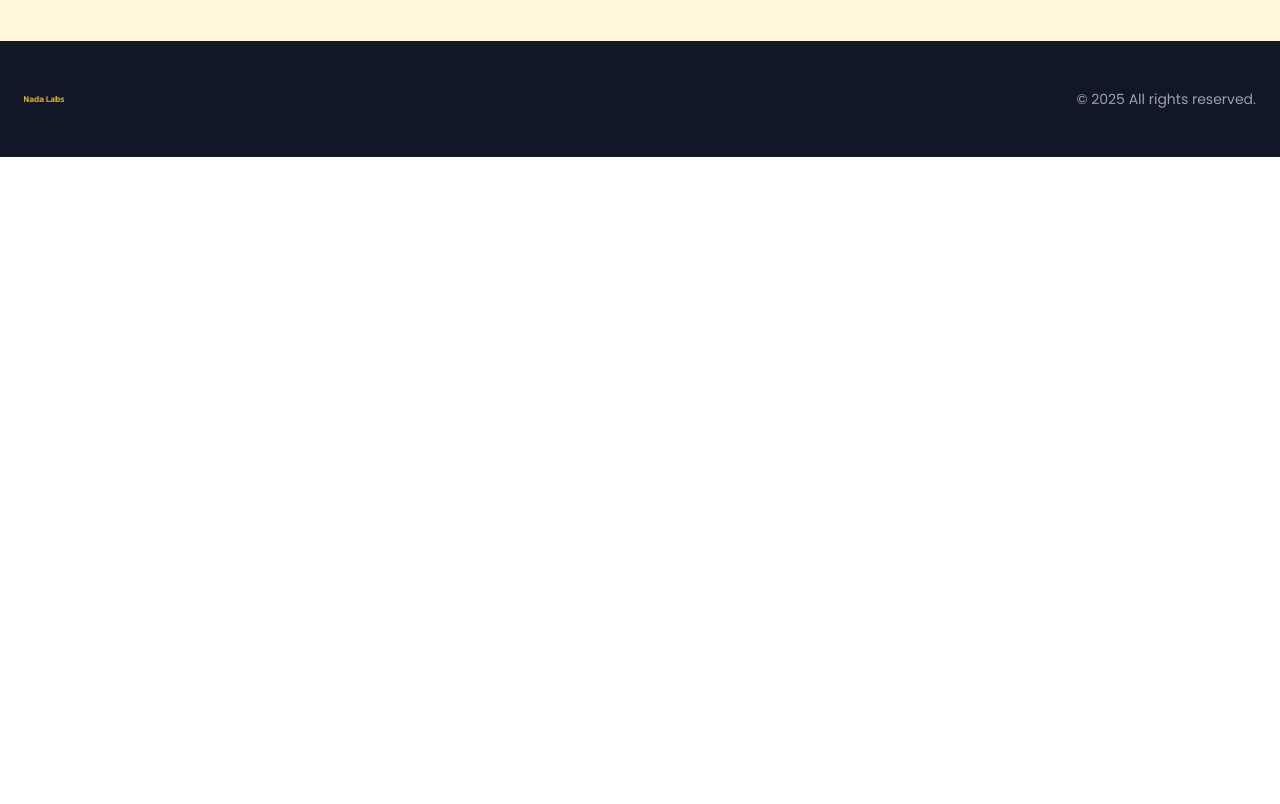
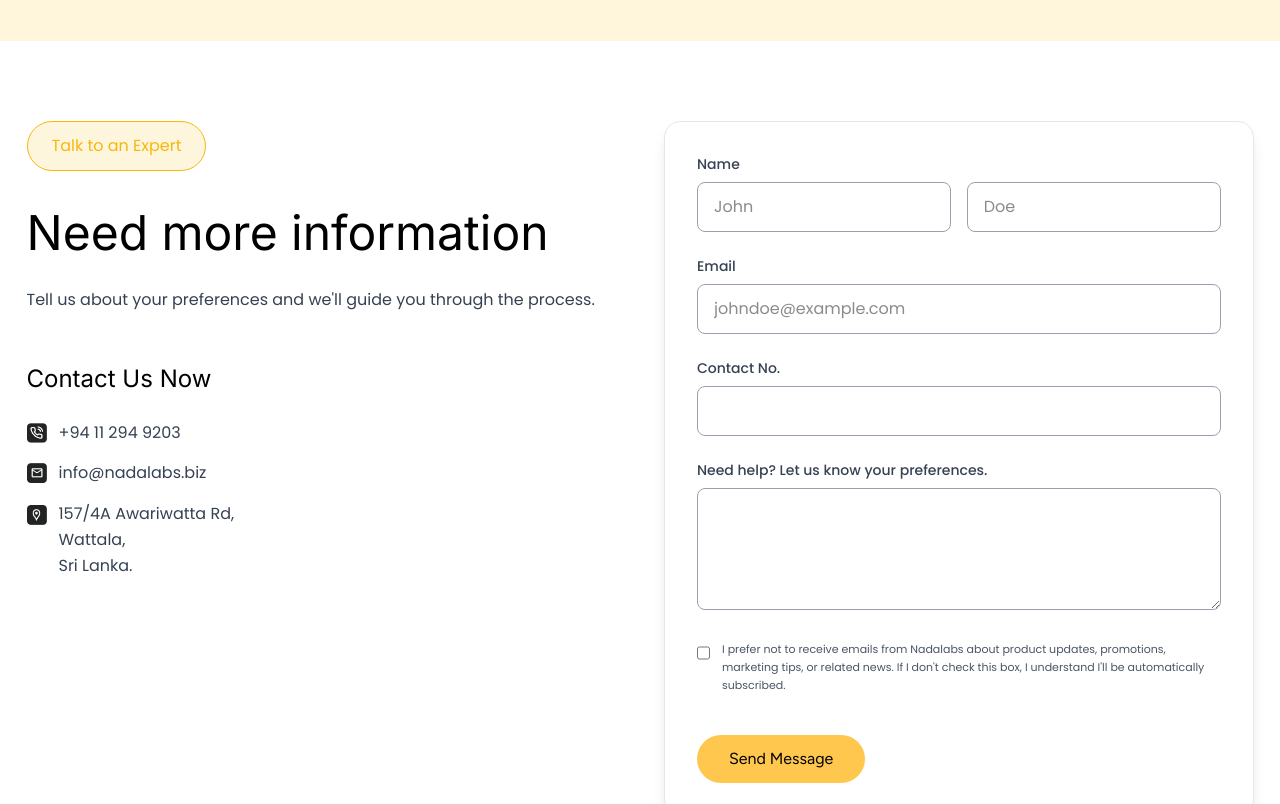
Before and after one commit to voxsar/nadalabs, a Next.js app: page / in a window 1280 px wide. Shown: the part 2020-2824 px from the top of the page. Before the commit the page ends 2177 px from the top, so only its background shows below. Built offline with nearby package versions, Linux system fonts and the light colour scheme.

Commit message:
contact section

```diff
--- a/src/app/page.tsx
+++ b/src/app/page.tsx
@@ -403,6 +403,202 @@ export default function Home() {
         </div>
       </section>
 
+      {/* Contact Section */}
+      <section className="relative w-full py-20 bg-white">
+        <div className="w-full flex items-center justify-center">
+          <div className="w-[1275px] px-6 flex items-start space-x-12">
+            {/* Column 1 - Contact Information */}
+            <div className="w-1/2 flex flex-col justify-between h-full">
+              {/* Top Content */}
+              <div>
+                <div
+                  className="inline-block w-fit rounded-full px-6 py-3 mb-8"
+                  style={{
+                    backgroundColor: "var(--brand-orange-light)",
+                    border: "1px solid var(--brand-orange)",
+                    color: "var(--brand-orange)"
+                  }}
+                >
+                  <span
+                    className="font-[family-name:var(--font-poppins)] font-normal"
+                    style={{ fontSize: "16px" }}
+                  >
+                    Talk to an Expert
+                  </span>
+                </div>
+
+                <h2
+                  className="font-[family-name:var(--font-inter)] font-normal text-black leading-tight mb-6"
+                  style={{ fontSize: "48px" }}
+                >
+                  Need more information
+                </h2>
+
+                <p
+                  className="font-[family-name:var(--font-poppins)] font-normal text-gray-700 leading-relaxed mb-12"
+                  style={{ fontSize: "16px" }}
+                >
+                  Tell us about your preferences and we&apos;ll guide you through the process.
+                </p>
+              </div>
+
+              {/* Bottom Content - Contact Details */}
+              <div className="mt-auto">
+                <h3
+                  className="font-[family-name:var(--font-inter)] font-normal text-black mb-6"
+                  style={{ fontSize: "24px" }}
+                >
+                  Contact Us Now
+                </h3>
+
+                <div className="space-y-4">
+                  <div className="flex items-center space-x-3">
+                    <Image
+                      src="/phone.png"
+                      alt="Phone"
+                      width={20}
+                      height={20}
+                      className="flex-shrink-0"
+                    />
+                    <span
+                      className="font-[family-name:var(--font-poppins)] font-normal text-gray-700"
+                      style={{ fontSize: "16px" }}
+                    >
+                      +94 11 294 9203
+                    </span>
+                  </div>
+
+                  <div className="flex items-center space-x-3">
+                    <Image
+                      src="/email.png"
+                      alt="Email"
+                      width={20}
+                      height={20}
+                      className="flex-shrink-0"
+                    />
+                    <span
+                      className="font-[family-name:var(--font-poppins)] font-normal text-gray-700"
+                      style={{ fontSize: "16px" }}
+                    >
+                      info@nadalabs.biz
+                    </span>
+                  </div>
+
+                  <div className="flex items-start space-x-3">
+                    <Image
+                      src="/location.png"
+                      alt="Location"
+                      width={20}
+                      height={20}
+                      className="flex-shrink-0 mt-1"
+                    />
+                    <div
+                      className="font-[family-name:var(--font-poppins)] font-normal text-gray-700 leading-relaxed"
+                      style={{ fontSize: "16px" }}
+                    >
+                      157/4A Awariwatta Rd,<br />
+                      Wattala,<br />
+                      Sri Lanka.
+                    </div>
+                  </div>
+                </div>
+              </div>
+            </div>
+
+            {/* Column 2 - Contact Form */}
+            <div className="w-1/2">
+              <div className="bg-white p-8 rounded-2xl shadow-lg border border-gray-200">
+                <form className="space-y-6">
+                  {/* Name Fields - Two Columns */}
+                  <div className="grid grid-cols-2 gap-4">
+                    <div>
+                      <label className="block text-sm font-medium text-gray-700 mb-2">Name</label>
+                      <input
+                        type="text"
+                        placeholder="John"
+                        className="w-full px-4 py-3 rounded-lg border border-gray-400 focus:border-gray-600 focus:outline-none transition-colors"
+                        style={{ fontSize: "16px" }}
+                      />
+                    </div>
+                    <div>
+                      <label className="block text-sm font-medium text-gray-700 mb-2">&nbsp;</label>
+                      <input
+                        type="text"
+                        placeholder="Doe"
+                        className="w-full px-4 py-3 rounded-lg border border-gray-400 focus:border-gray-600 focus:outline-none transition-colors"
+                        style={{ fontSize: "16px" }}
+                      />
+                    </div>
+                  </div>
+
+                  {/* Email Field */}
+                  <div>
+                    <label className="block text-sm font-medium text-gray-700 mb-2">Email</label>
+                    <input
+                      type="email"
+                      placeholder="johndoe@example.com"
+                      className="w-full px-4 py-3 rounded-lg border border-gray-400 focus:border-gray-600 focus:outline-none transition-colors"
+                      style={{ fontSize: "16px" }}
+                    />
+                  </div>
+
+                  {/* Contact Number Field */}
+                  <div>
+                    <label className="block text-sm font-medium text-gray-700 mb-2">Contact No.</label>
+                    <input
+                      type="tel"
+                      className="w-full px-4 py-3 rounded-lg border border-gray-400 focus:border-gray-600 focus:outline-none transition-colors"
+                      style={{ fontSize: "16px" }}
+                    />
+                  </div>
+
+                  {/* Message Textarea */}
+                  <div>
+                    <label className="block text-sm font-medium text-gray-700 mb-2">Need help? Let us know your preferences.</label>
+                    <textarea
+                      rows={4}
+                      className="w-full px-4 py-3 rounded-lg border border-gray-400 focus:border-gray-600 focus:outline-none transition-colors resize-vertical"
+                      style={{ fontSize: "16px" }}
+                    ></textarea>
+                  </div>
+
+                  {/* Checkbox */}
+                  <div className="flex items-start space-x-3">
+                    <input
+                      type="checkbox"
+                      id="email-preference"
+                      className="mt-1 w-4 h-4 text-blue-600 border-gray-400 rounded focus:ring-blue-500"
+                    />
+                    <label
+                      htmlFor="email-preference"
+                      className="font-[family-name:var(--font-poppins)] font-normal text-gray-600 leading-relaxed"
+                      style={{ fontSize: "11px" }}
+                    >
+                      I prefer not to receive emails from Nadalabs about product updates, promotions, marketing tips, or related news. If I don&apos;t check this box, I understand I&apos;ll be automatically subscribed.
+                    </label>
+                  </div>
+
+                  {/* Submit Button */}
+                  <div className="pt-4">
+                    <button
+                      type="submit"
+                      className="font-[family-name:var(--font-figtree)] rounded-full px-8 py-3 transition-colors hover:opacity-90"
+                      style={{
+                        backgroundColor: "var(--brand-yellow)",
+                        fontSize: "16px",
+                        color: "#000"
+                      }}
+                    >
+                      Send Message
+                    </button>
+                  </div>
+                </form>
+              </div>
+            </div>
+          </div>
+        </div>
+      </section>
+
 
 
       {/* Footer */}
```
